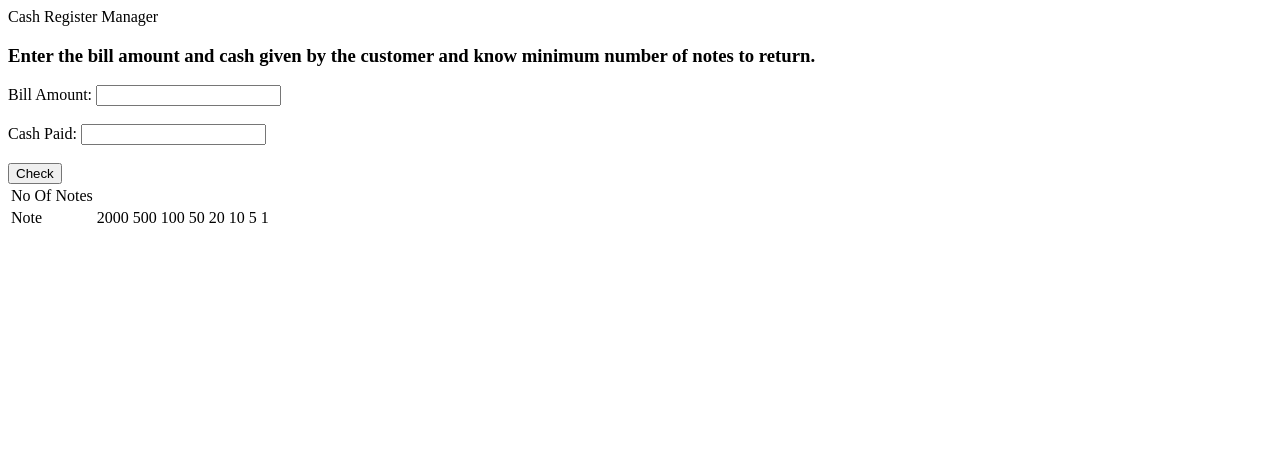
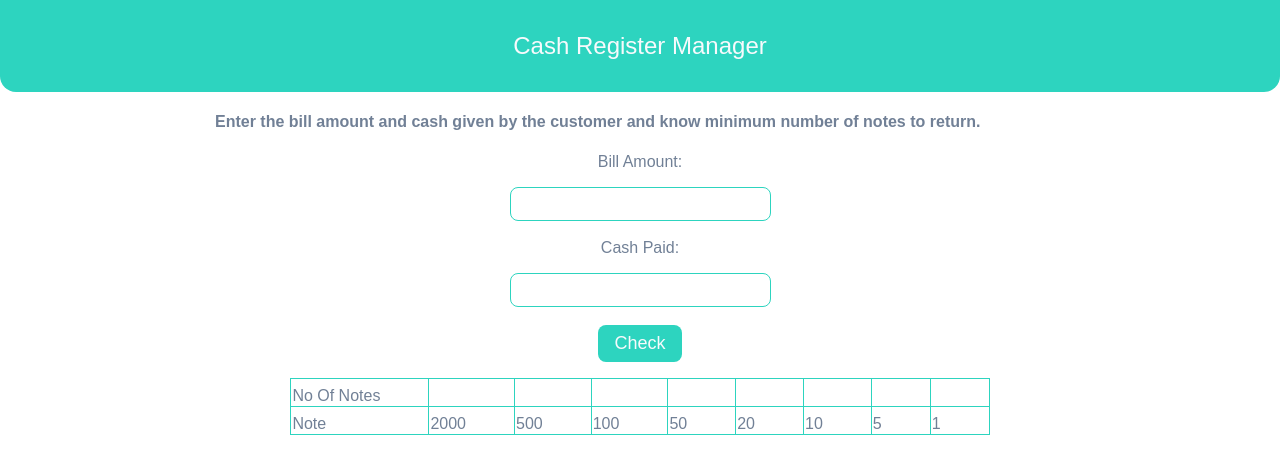
Before and after one commit to praneetwalvekar33/cash-register-manager, a plain HTML site: page index.html in a window 1280 px wide. Drawn offline with Linux system fonts and the light colour scheme.

Commit message:
added styles for content and nav

```diff
--- a/index.html
+++ b/index.html
@@ -5,14 +5,16 @@
         <meta http-equiv="X-UA-Compatible" content="IE-edge">
         <meta name="viewport" content="width=device-width, initial-scale=1.0">
         <title>Cash Register Manager</title>
+        <link rel="stylesheet" href="styles.css"/>
     </head>
     <body>
-        <nav>
+        <nav class="nav">
             <div>Cash Register Manager</div>
         </nav>
 
+        <main>
             <div class="error-message">
-            <h3 class="header-content">Enter the bill amount and cash given by the customer and know minimum number of notes to return.</h3>
+                <h4 class="header-content">Enter the bill amount and cash given by the customer and know minimum number of notes to return.</h3>
                 <div class="message"></div>
             </div>
 
@@ -53,6 +55,7 @@
                     <td>1</td>
                 </tr>
             </table>
+        </main>
 
         <script src="app.js" type="text/javascript"></script>
     </body>
--- /dev/null
+++ b/styles.css
@@ -0,0 +1,70 @@
+:root{
+    --primary-color: #2dd4bf;
+    --primary-font-color: #718096;
+    --secondary-font-color: #f7fafc;
+
+}
+
+body{
+    margin:0;
+    font-family: sans-serif;
+    color: var(--primary-font-color);
+}
+
+.nav{
+    text-align: center;
+    padding: 2rem 2rem;
+    background-color: var(--primary-color);
+    color: var(--secondary-font-color);
+    font-size: x-large;
+    border-bottom-left-radius: 1rem;
+    border-bottom-right-radius: 1rem;
+}
+
+main{
+    max-width: 850px;
+    margin: auto;
+}
+
+div{
+    align-items: center;
+}
+
+label{
+    display: block;
+    text-align: center;
+}
+
+input{
+    width: 30%;
+    height:30px;
+    display: block;
+    margin: auto;
+    margin-top: 1rem;
+    border: solid 1px var(--primary-color);
+    border-radius: 0.5rem;
+}
+
+button{
+    display: block;
+    margin: auto;
+    background-color: var(--primary-color);
+    color: var(--secondary-font-color);
+    border: none;
+    font-size: large;
+    padding: 0.5rem 1rem;
+    border-radius: 0.5rem;
+}
+
+table{
+    border: solid 1px var(--primary-color);
+    border-collapse: collapse;
+    margin: auto;
+    margin-top: 1rem;
+}
+
+td{
+    border: solid 1px var(--primary-color);
+    padding-right: 3rem;
+    padding-top: 0.5rem;
+}
```
Lines whose indentation alone changed are shown as unchanged.
